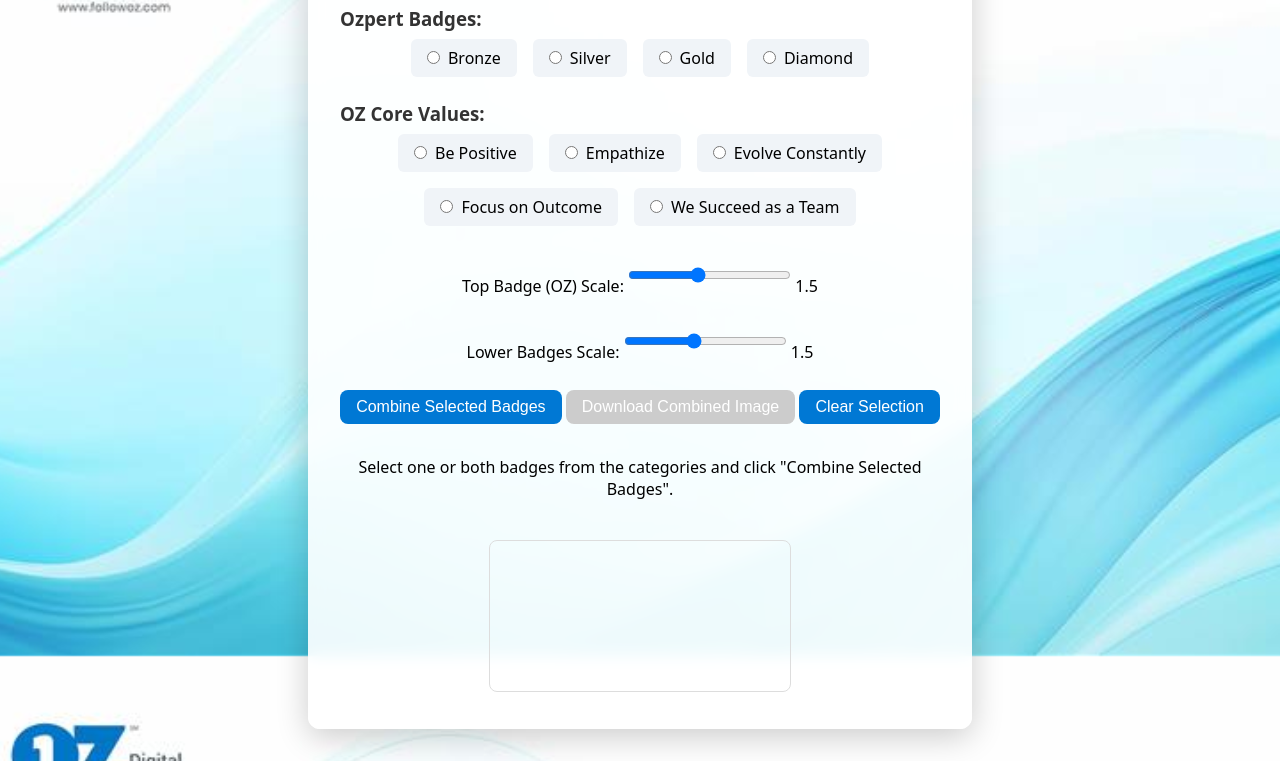
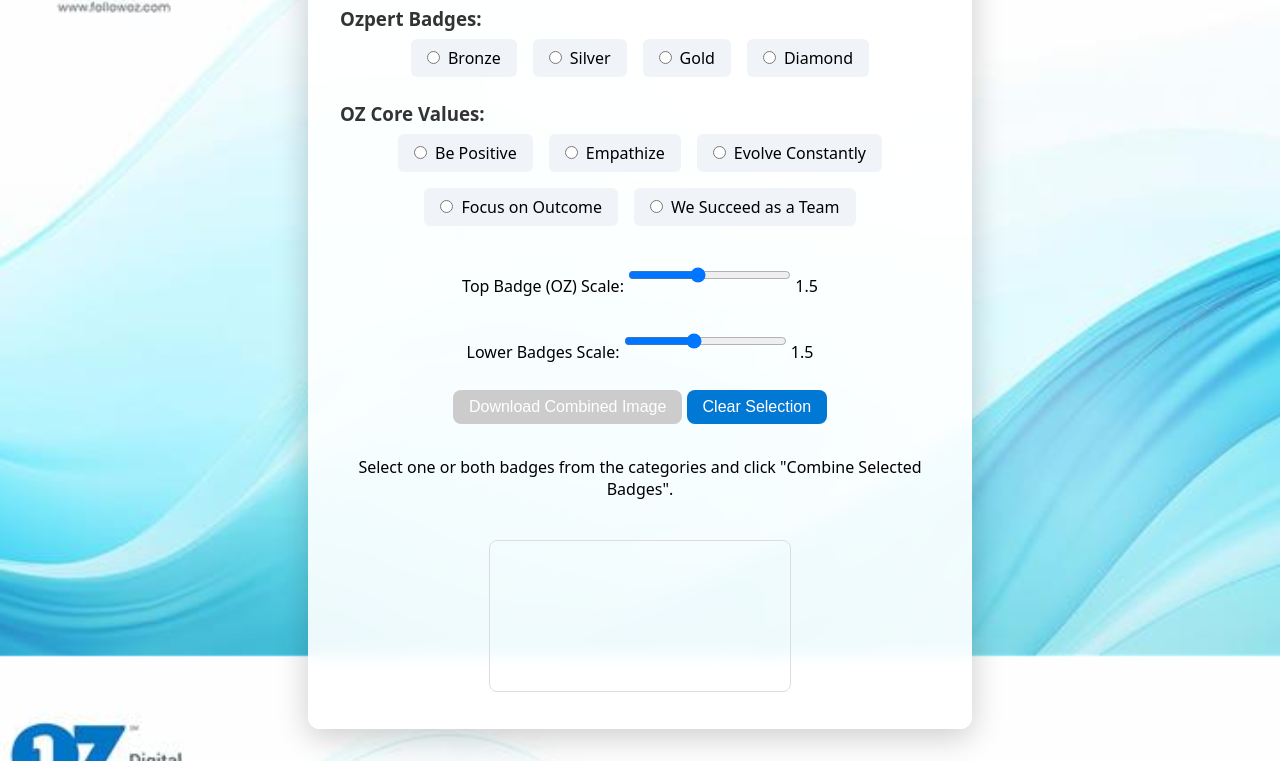
Before and after one commit to ianjenks230/BadgeApp3, a plain HTML site: page index.html in a window 1280 px wide. Shown: the part 144-905 px from the top of the page. Drawn offline with Linux system fonts and the light colour scheme.

Commit message:
troubleshoot

```diff
--- a/index.html
+++ b/index.html
@@ -70,7 +70,7 @@
         <span id="badgeScaleValue">1.5</span>
     </div>
 
-    <button id="combineBtn">Combine Selected Badges</button>
+
     <button id="downloadBtn" disabled>Download Combined Image</button>
     <button id="clearBtn">Clear Selection</button>
 
```
